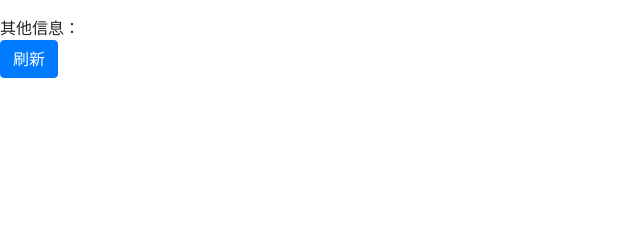
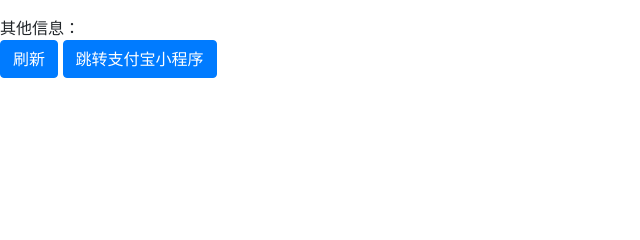
Before and after one commit to Because66666/Public-washing-machine-query-device, a Flask app: page / in a window 1280 px wide. Shown: the part 449-689 px from the top of the page, without its empty margins (0-640 px from the left). Run offline with Flask 3, Linux system fonts and the light colour scheme; data that the repository does not hold is empty; some libraries are stand-ins or nearby versions.

Commit message:
更新小程序跳转按钮

```diff
--- a/templates/main.html
+++ b/templates/main.html
@@ -49,7 +49,10 @@
         </table>
     </div>
     <div>其他信息：{{data.info}}</div>
-<button type="button" class="btn btn-primary" onclick="location.reload();">刷新</button>
+    <div class="flex flex-row gap-4">
+    <button type="button" class="btn btn-primary" onclick="location.reload();">刷新</button>
+    <button type="button" class="btn btn-primary" onclick="location.href='https://ur.alipay.com/_1g23Ma6HDBnUH4H7K3VHaU';">跳转支付宝小程序</button>
+    </div>
 <script>
       // 获取元素
 var thElements = document.querySelectorAll('.data');
```
